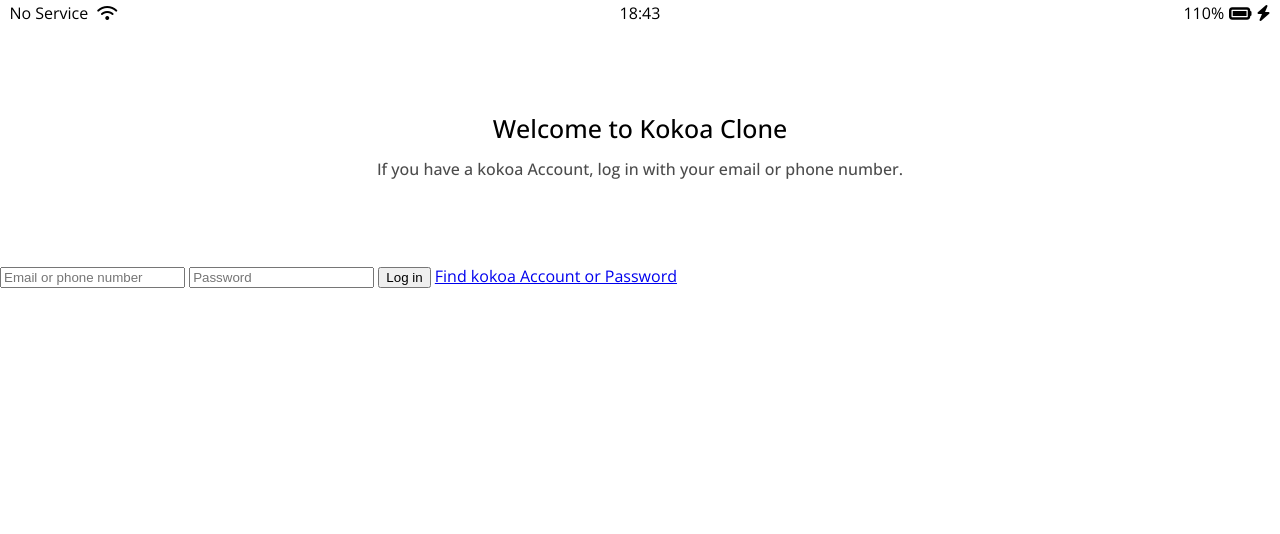
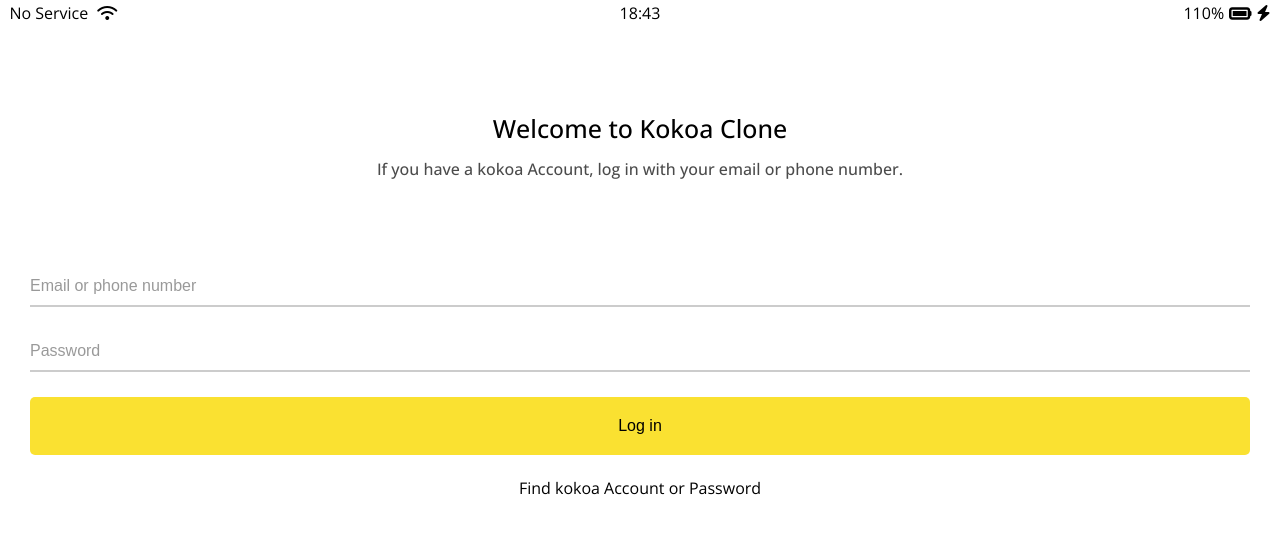
Before and after one commit to SZlim/kokoa_clone_2024, a plain HTML site: page index.html in a window 1280 px wide. Drawn offline with nearby package versions, Linux system fonts and the light colour scheme.

Commit message:
adj login-form and login-form input css

```diff
--- a/CSS/style.css
+++ b/CSS/style.css
@@ -1,7 +1,40 @@
 @import url("https://fonts.googleapis.com/css2?family=Open+Sans:ital,wght@0,300..800;1,300..800&display=swap");
 @import "reset.css";
+@import "variables.css";
 @import "status-bar.css";
 @import "welcome-header.css";
 body {
   font-family: "Open Sans", serif;
 }
+#login-form {
+  display: flex;
+  flex-direction: column;
+  margin: 0px 30px;
+}
+#login-form input {
+  border: none;
+  padding: 10px 0px;
+  font-size: 16px;
+  margin-bottom: 25px;
+}
+#login-form input:not([type="submit"]) {
+  border-bottom: 2px solid rgba(0, 0, 0, 0.2);
+  transition: border-color 0.3s ease-in-out;
+}
+#login-form input::placeholder {
+  color: rgba(0, 0, 0, 0.4);
+}
+#login-form input:focus {
+  border-color: var(--yellow);
+}
+#login-form input[type="submit"] {
+  background-color: var(--yellow);
+  cursor: pointer;
+  padding: 20px 0px;
+  border-radius: 5px;
+}
+#login-form a {
+  text-align: center;
+  text-decoration: none;
+  color: inherit;
+}
```
